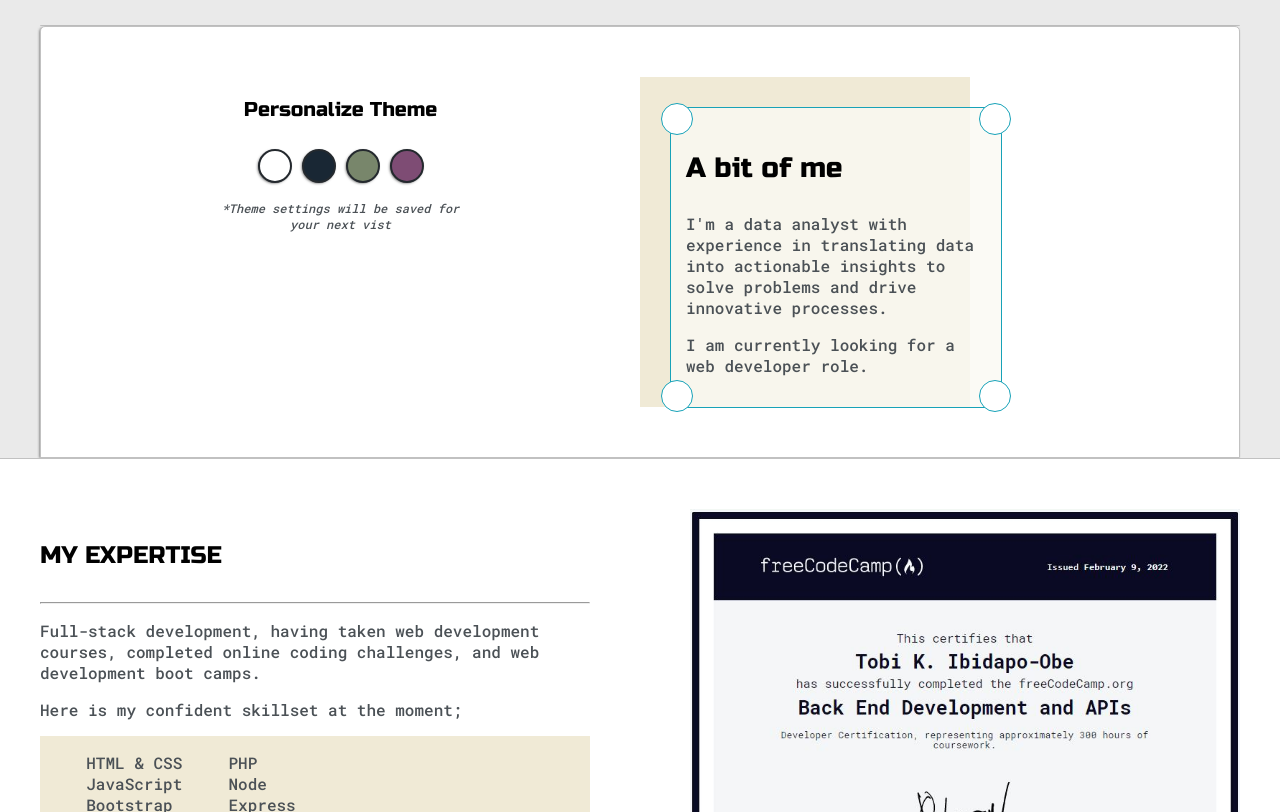
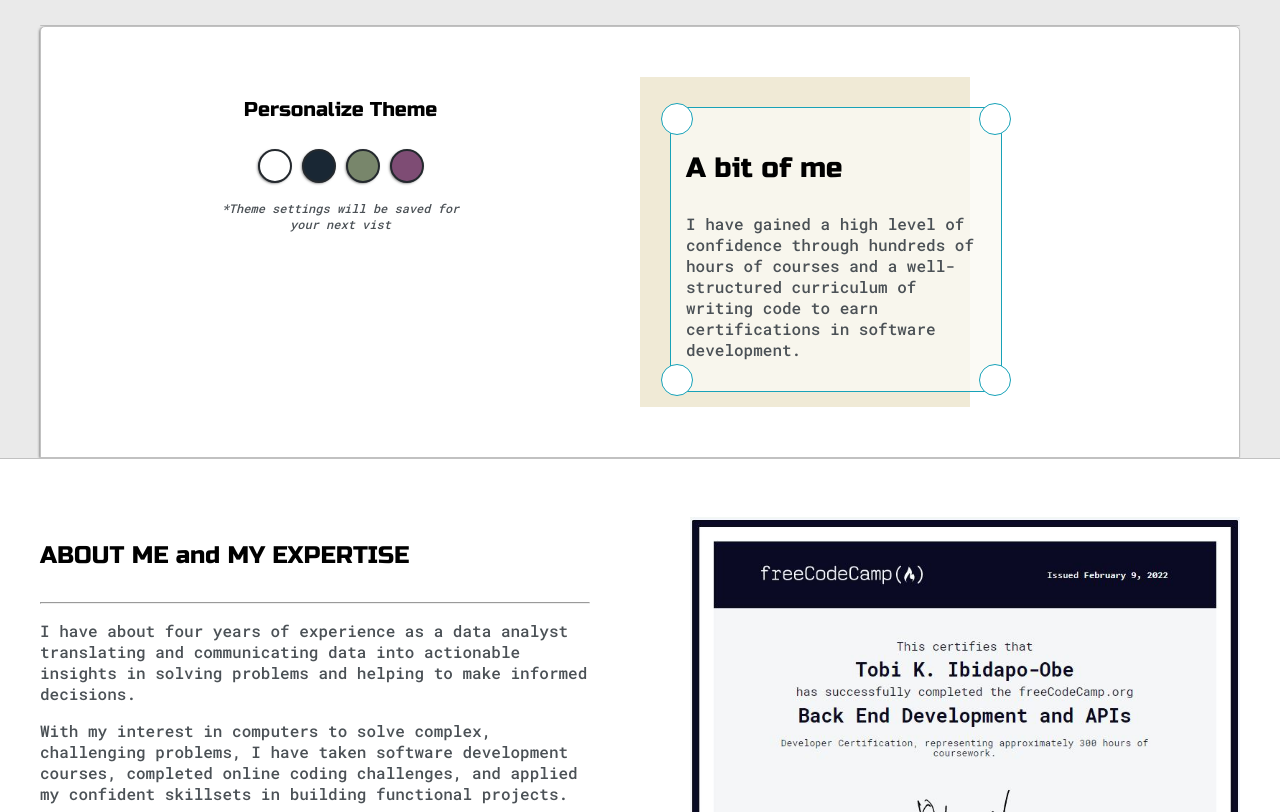
Before and after one commit to TobiKehinde/my-portfolio, a plain HTML site: page index.html in a window 1280 px wide. Shown: the part 136-948 px from the top of the page. Drawn offline with Linux system fonts and the light colour scheme.

Commit message:
making my portfolio better

```diff
--- a/assets/js/data.js
+++ b/assets/js/data.js
@@ -3,7 +3,7 @@ var data = [
         'thumbnail': 'assets/images/Restaurant-website.jpg',
         'title': 'Restaurant Website with Chatbot integration',
         'tag': 'HTML, CSS, Bootstrap, jquery, JS',
-        'description': "<strong>Frontend Project</strong></br> A personal frontend practice project. I gave it my style with CSS and used Bootstrap 5 to make the design responsive. I also applied jquery and javascript in making choices through the menu, and a chat icon for chatbot integration.</p>",
+        'description': "<strong>Frontend Project</strong></br> A personal frontend practice project. I gave it my style with CSS and used Bootstrap 5 to make the design responsive. I also applied jquery and javascript in making choices through the menu and a chat icon for chatbot integration.</p>",
         'source_code': 'https://github.com/TobiKehinde/restaurant-website.git',
         'visit_site': 'https://eat-right.netlify.app',
     },
--- a/index.html
+++ b/index.html
@@ -75,9 +75,10 @@
                             <div id="corner-tl" class="corner"></div>
                             <div id="corner-tr" class="corner"></div>
                             <h3>A bit of me</h3>
-                            <p>I'm a data analyst with experience in translating data into actionable insights to solve
-                                problems and drive innovative processes.</p>
-                            <p>I am currently looking for a web developer role.</p>
+
+                            <p>I have gained a high level of confidence through hundreds of hours of courses and a
+                                well-structured curriculum of writing code to earn certifications in software
+                                development. </p>
                             <div id="corner-br" class="corner"></div>
                             <div id="corner-bl" class="corner"></div>
                         </div>
@@ -92,14 +93,15 @@
 
             <div class="about-wrapper">
                 <div>
-                    <h4>MY EXPERTISE</h4>
+                    <h4>ABOUT ME and MY EXPERTISE</h4>
                     <hr>
-
-                    <p>Full-stack development, having taken web development courses, completed online coding challenges,
-                        and web development boot camps.
+                    <p>I have about four years of experience as a data analyst translating and communicating data into
+                        actionable insights in solving problems and helping to make informed decisions.</p>
+                    <p>With my interest in computers to solve complex, challenging problems, I have taken software
+                        development courses, completed online coding challenges, and applied my confident skillsets in
+                        building functional projects.
                     </p>
-                    <p>Here is my confident skillset at the
-                        moment;</p>
+                    <p>Here is my confident software development skillset at the moment;</p>
                     <div id="skills">
 
                         <ul>
```
